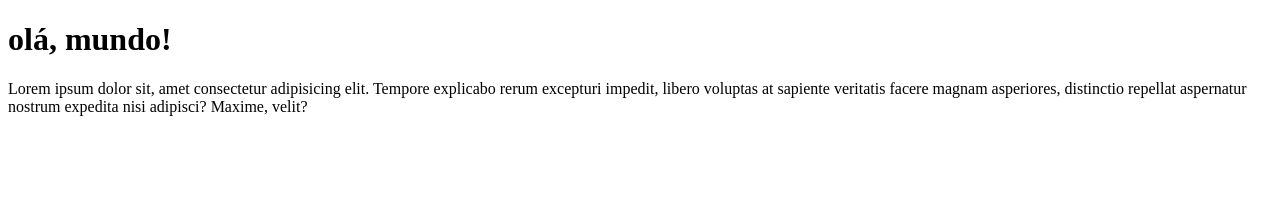
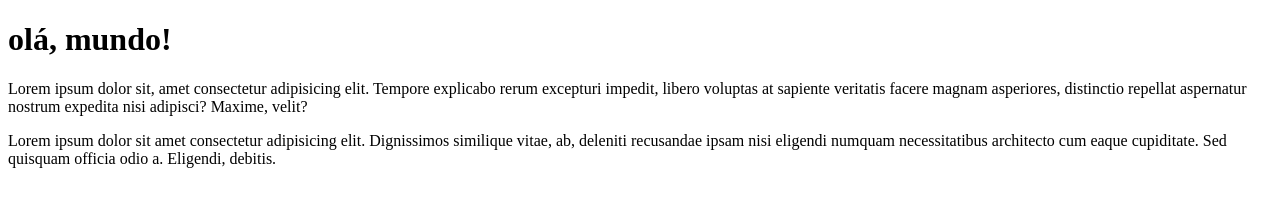
Before and after one commit to aruanaestudante/ola-Mundo, a plain HTML site: page site-exemplo/index.html in a window 1280 px wide. Drawn offline with Linux system fonts and the light colour scheme.

Commit message:
adicionei um paragrafo

```diff
--- a/site-exemplo/index.html
+++ b/site-exemplo/index.html
@@ -7,6 +7,7 @@
 </head>
 <body>
     <h1> olá, mundo!</h1>
-        <p>Lorem ipsum dolor sit, amet consectetur adipisicing elit. Tempore explicabo rerum excepturi impedit, libero voluptas at sapiente veritatis facere magnam asperiores, distinctio repellat aspernatur nostrum expedita nisi adipisci? Maxime, velit?
+       <p>Lorem ipsum dolor sit, amet consectetur adipisicing elit. Tempore explicabo rerum excepturi impedit, libero voluptas at sapiente veritatis facere magnam asperiores, distinctio repellat aspernatur nostrum expedita nisi adipisci? Maxime, velit?
+        <P>Lorem ipsum dolor sit amet consectetur adipisicing elit. Dignissimos similique vitae, ab, deleniti recusandae ipsam nisi eligendi numquam necessitatibus architecto cum eaque cupiditate. Sed quisquam officia odio a. Eligendi, debitis.
 </body>
 </html>
```
